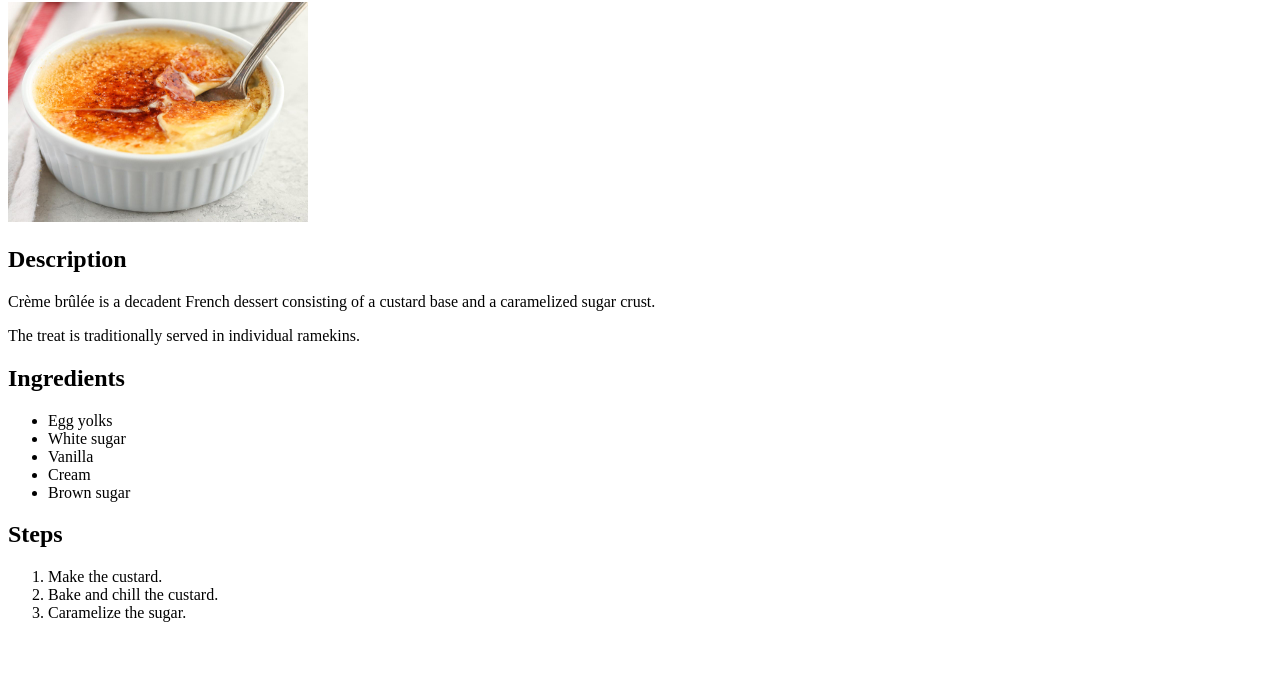
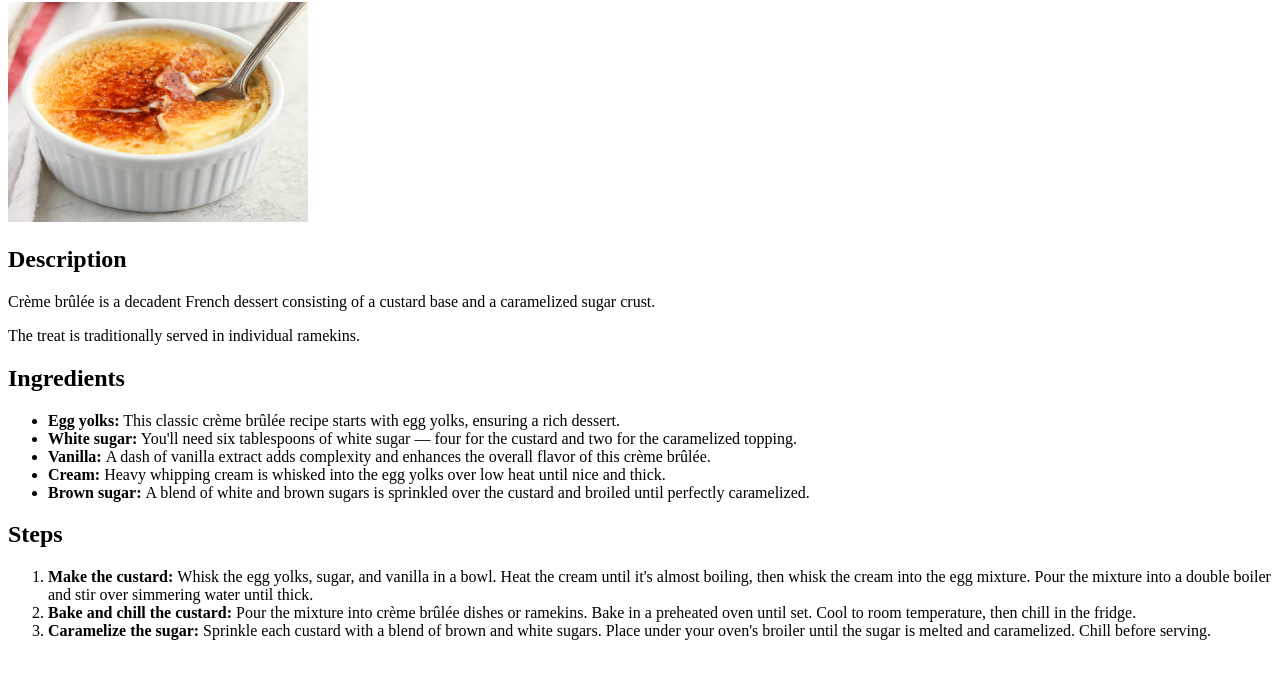
Before and after one commit to bobul/odin-recipes, a plain HTML site: page recipes/creme-brulee.html in a window 1280 px wide. Shown: the part 78-756 px from the top of the page. Drawn offline with Linux system fonts and the light colour scheme.

Commit message:
Add more info to a recipe page for creme brulee

```diff
--- a/recipes/creme-brulee.html
+++ b/recipes/creme-brulee.html
@@ -12,17 +12,17 @@
     <p>The treat is traditionally served in individual ramekins.</p>
     <h2>Ingredients</h2>
     <ul>
-        <li>Egg yolks</li>
-        <li> White sugar</li>
-        <li>Vanilla</li>
-        <li>Cream</li>
-        <li>Brown sugar</li>
+        <li><b>Egg yolks:</b> This classic crème brûlée recipe starts with egg yolks, ensuring a rich dessert.</li>
+        <li><b>White sugar:</b> You'll need six tablespoons of white sugar — four for the custard and two for the caramelized topping.</li>
+        <li><b>Vanilla: </b> A dash of vanilla extract adds complexity and enhances the overall flavor of this crème brûlée.</li>
+        <li><b>Cream: </b> Heavy whipping cream is whisked into the egg yolks over low heat until nice and thick.</li>
+        <li><b>Brown sugar: </b> A blend of white and brown sugars is sprinkled over the custard and broiled until perfectly caramelized.</li>
     </ul>
     <h2>Steps</h2>
     <ol>
-        <li>Make the custard.</li>
-        <li>Bake and chill the custard.</li>
-        <li>Caramelize the sugar.</li>
+        <li><b>Make the custard: </b> Whisk the egg yolks, sugar, and vanilla in a bowl. Heat the cream until it's almost boiling, then whisk the cream into the egg mixture. Pour the mixture into a double boiler and stir over simmering water until thick.</li>
+        <li><b>Bake and chill the custard: </b> Pour the mixture into crème brûlée dishes or ramekins. Bake in a preheated oven until set. Cool to room temperature, then chill in the fridge.</li>
+        <li><b>Caramelize the sugar: </b> Sprinkle each custard with a blend of brown and white sugars. Place under your oven's broiler until the sugar is melted and caramelized. Chill before serving.</li>
     </ol>
 </body>
 </html>
```
